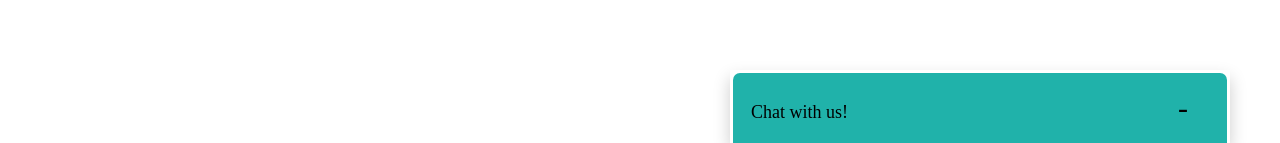
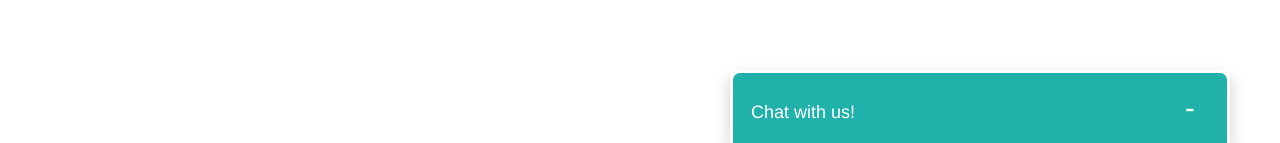
Before and after one commit to sohskd/nus-project, a Vue app in the folder front-end/: page / in a window 1280 px wide. Shown: the part 657-800 px from the top of the page. Built offline with nearby package versions, Linux system fonts and the light colour scheme.

Commit message:
[fix] Apply color and fonts to chat titlebar

```diff
--- a/front-end/public/static/css/chat.css
+++ b/front-end/public/static/css/chat.css
@@ -1,4 +1,7 @@
 .chat-bar-collapsible {
+    color: white;
+    scroll-behavior: smooth;
+    font-family: Helvetica, sans-serif, Arial;
     position: fixed;
     bottom: 0;
     right: 50px;
```
